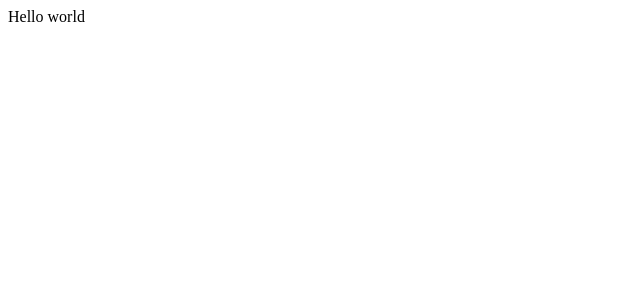
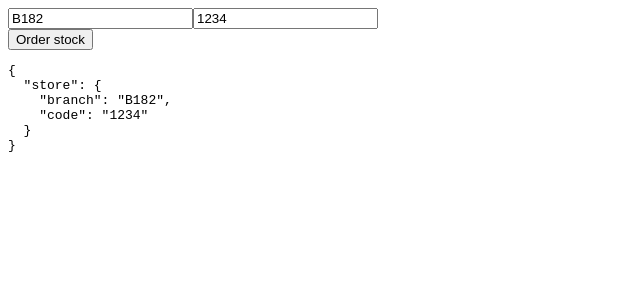
Before and after one commit to dev-sheeba/github-reactive-forms-web-dev, an Angular app: page / in a window 1280 px wide. Shown: the top 300 px of the page, without its empty margins (0-640 px from the left). Built offline with nearby package versions, Linux system fonts and the light colour scheme.

Commit message:
FormControls and FormGroups

```diff
--- a/src/app/stock-inventory/container/stock-inventory/stock-inventory.component.ts
+++ b/src/app/stock-inventory/container/stock-inventory/stock-inventory.component.ts
@@ -1,16 +1,47 @@
-import { Template } from "@angular/compiler/src/render3/r3_ast";
 import { Component } from "@angular/core";
+import { FormControl, FormGroup, FormArray } from "@angular/forms";
+
 
 @Component({
     selector: 'stock-inventory',
     styleUrls: ['stock-inventory.component.scss'],
     template: `
         <div class="stock-inventory">
-            Hello world
+            <form [formGroup]="form" (ngSubmit)="onSubmit()">
+                <div formGroupName="store">
+                    <input
+                        type="text"
+                        placeholder="Branch ID"
+                        formControlName="branch">
+                    <input
+                        type="text"
+                        placeholder="Manager Code"
+                        formControlName="code">
+                </div>
+
+                <div class="stock-inventory__buttons">
+                    <button
+                        type="submit"
+                        [disabled]="form.invalid">
+                        Order stock
+                    </button>
+                </div>
+
+                <pre>{{form.value | json}}</pre>
+            </form>
         </div>
     `
 })
 
 export class StockInventoryComponent {
+    form = new FormGroup({
+        store: new FormGroup({
+            branch: new FormControl('B182'),
+            code: new FormControl('1234')
+        })
+    })
 
+    onSubmit() {
+        console.log(this.form.value)
+    }
 }
```
